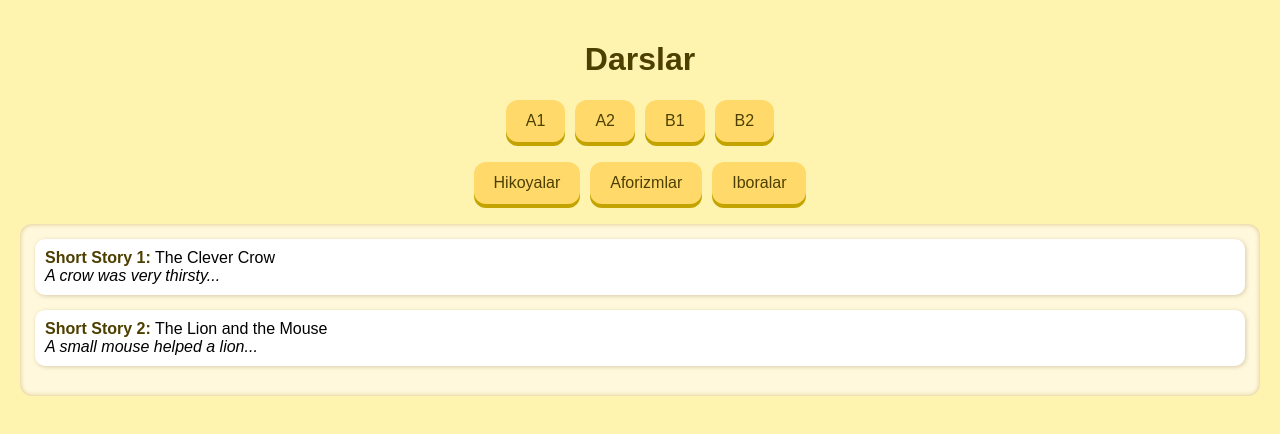
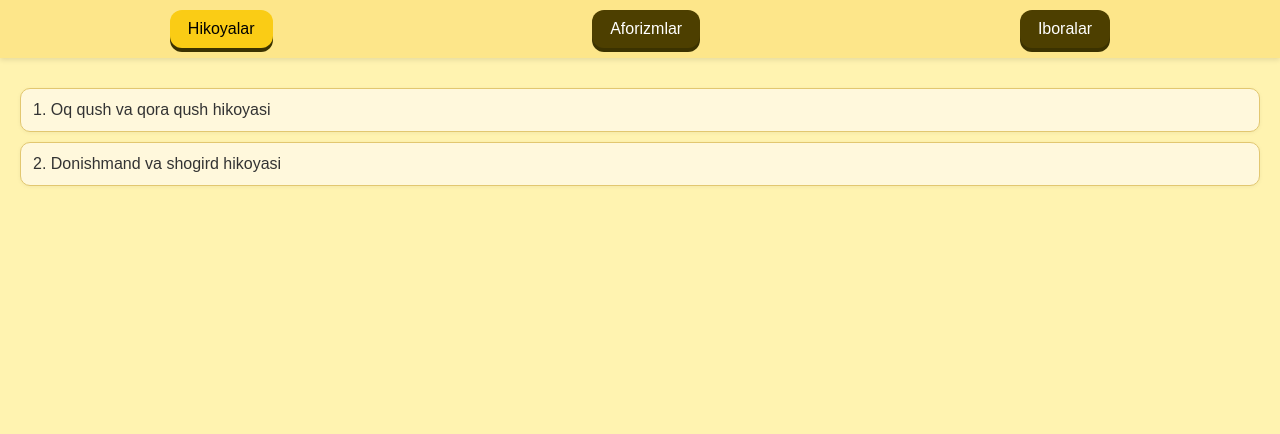
Before and after one commit to BILIMOLINGBOT/BilimSher-, a website: page index.html in a window 1280 px wide. Drawn offline with Linux system fonts and the light colour scheme.

Commit message:
Update index.html

```diff
--- a/index.html
+++ b/index.html
@@ -1,130 +1,97 @@
 <!DOCTYPE html>
 <html lang="uz">
 <head>
-  <meta charset="UTF-8" />
-  <meta name="viewport" content="width=device-width, initial-scale=1.0"/>
-  <title>Darslar</title>
+  <meta charset="UTF-8">
+  <meta name="viewport" content="width=device-width, initial-scale=1">
+  <title>BilimSher - Kontentlar</title>
   <style>
     body {
-      background-color: #fff3b0;
       font-family: sans-serif;
       margin: 0;
+      background-color: #fff3b0;
+      color: #333;
+    }
+
+    .tab-buttons {
+      display: flex;
+      justify-content: space-around;
+      padding: 10px;
+      background-color: #fde68a;
+      box-shadow: 0 2px 5px rgba(0,0,0,0.1);
+    }
+
+    .tab-buttons button {
+      background: #4d3f00;
+      color: white;
+      border: none;
+      padding: 10px 18px;
+      font-size: 16px;
+      border-radius: 12px;
+      box-shadow: 0 4px #3b3200;
+      transition: all 0.2s;
+    }
+
+    .tab-buttons button:active {
+      transform: translateY(2px);
+      box-shadow: 0 2px #3b3200;
+    }
+
+    .tab-buttons button.active {
+      background-color: #facc15;
+      color: #000;
+    }
+
+    .content-section {
+      display: none;
       padding: 20px;
     }
 
-    h1 {
-      text-align: center;
-      color: #4d3f00;
-    }
-
-    .level-buttons, .section-buttons {
-      display: flex;
-      gap: 10px;
-      justify-content: center;
-      flex-wrap: wrap;
-      margin-bottom: 20px;
-    }
-
-    button {
-      background-color: #ffda6b;
-      border: none;
-      border-radius: 12px;
-      padding: 12px 20px;
-      font-size: 16px;
-      color: #4d3f00;
-      box-shadow: 0 4px #c2a300;
-      cursor: pointer;
-      transition: transform 0.1s;
-    }
-
-    button:active {
-      transform: translateY(2px);
-      box-shadow: 0 2px #c2a300;
-    }
-
-    .content {
-      display: none;
-      background: #fff8dc;
-      border-radius: 12px;
-      padding: 15px;
-      box-shadow: inset 0 0 5px #d6c080;
-    }
-
-    .content.active {
+    .content-section.active {
       display: block;
     }
 
-    .item {
-      margin-bottom: 15px;
-      padding: 10px;
-      background: #fff;
+    .content-item {
+      background: #fff8dc;
+      border: 1px solid #e2c770;
+      margin: 10px 0;
+      padding: 12px;
       border-radius: 10px;
-      box-shadow: 1px 1px 4px #d8caaa;
-    }
-
-    .item strong {
-      color: #4d3f00;
+      box-shadow: 0 1px 4px rgba(0,0,0,0.05);
     }
   </style>
 </head>
 <body>
 
-  <h1>Darslar</h1>
-
-  <!-- Daraja tugmalari -->
-  <div class="level-buttons">
-    <button>A1</button>
-    <button>A2</button>
-    <button>B1</button>
-    <button>B2</button>
-  </div>
-
-  <!-- Hikoya/Aforizm/Ibora tugmalari -->
-  <div class="section-buttons">
-    <button onclick="showSection('hikoyalar')">Hikoyalar</button>
-    <button onclick="showSection('aforizmlar')">Aforizmlar</button>
-    <button onclick="showSection('iboralar')">Iboralar</button>
+  <!-- Tugmalar -->
+  <div class="tab-buttons">
+    <button class="tab-btn active" onclick="showContent('hikoyalar')">Hikoyalar</button>
+    <button class="tab-btn" onclick="showContent('aforizmlar')">Aforizmlar</button>
+    <button class="tab-btn" onclick="showContent('iboralar')">Iboralar</button>
   </div>
 
   <!-- Kontentlar -->
-  <div id="hikoyalar" class="content active">
-    <div class="item">
-      <strong>Short Story 1:</strong> The Clever Crow <br />
-      <em>A crow was very thirsty...</em>
-    </div>
-    <div class="item">
-      <strong>Short Story 2:</strong> The Lion and the Mouse <br />
-      <em>A small mouse helped a lion...</em>
-    </div>
+  <div id="hikoyalar" class="content-section active">
+    <div class="content-item">1. Oq qush va qora qush hikoyasi</div>
+    <div class="content-item">2. Donishmand va shogird hikoyasi</div>
   </div>
 
-  <div id="aforizmlar" class="content">
-    <div class="item">
-      <strong>“No pain, no gain.”</strong><br />
-      <em>Og‘riqsiz, yutuq bo‘lmaydi.</em>
-    </div>
-    <div class="item">
-      <strong>“Time is money.”</strong><br />
-      <em>Vaqt — bu pul.</em>
-    </div>
+  <div id="aforizmlar" class="content-section">
+    <div class="content-item">1. “Ilm – hayot nuridir.”</div>
+    <div class="content-item">2. “O‘qigan – odam, o‘qimagan – odam soyasi.”</div>
   </div>
 
-  <div id="iboralar" class="content">
-    <div class="item">
-      <strong>“How are you doing?”</strong><br />
-      <em>Qalaysiz?</em>
-    </div>
-    <div class="item">
-      <strong>“It’s up to you.”</strong><br />
-      <em>Bu sizga bog‘liq.</em>
-    </div>
+  <div id="iboralar" class="content-section">
+    <div class="content-item">1. Ko‘z tegmasin</div>
+    <div class="content-item">2. Quloqqa qulay</div>
   </div>
 
   <script>
-    function showSection(id) {
-      const sections = document.querySelectorAll('.content');
-      sections.forEach(sec => sec.classList.remove('active'));
-      document.getElementById(id).classList.add('active');
+    function showContent(tabId) {
+      document.querySelectorAll('.tab-btn').forEach(btn => btn.classList.remove('active'));
+      document.querySelectorAll('.content-section').forEach(section => section.classList.remove('active'));
+
+      document.querySelector(`[onclick="showContent('${tabId}')"]`).classList.add('active');
+      document.getElementById(tabId).classList.add('active');
     }
   </script>
 
```
